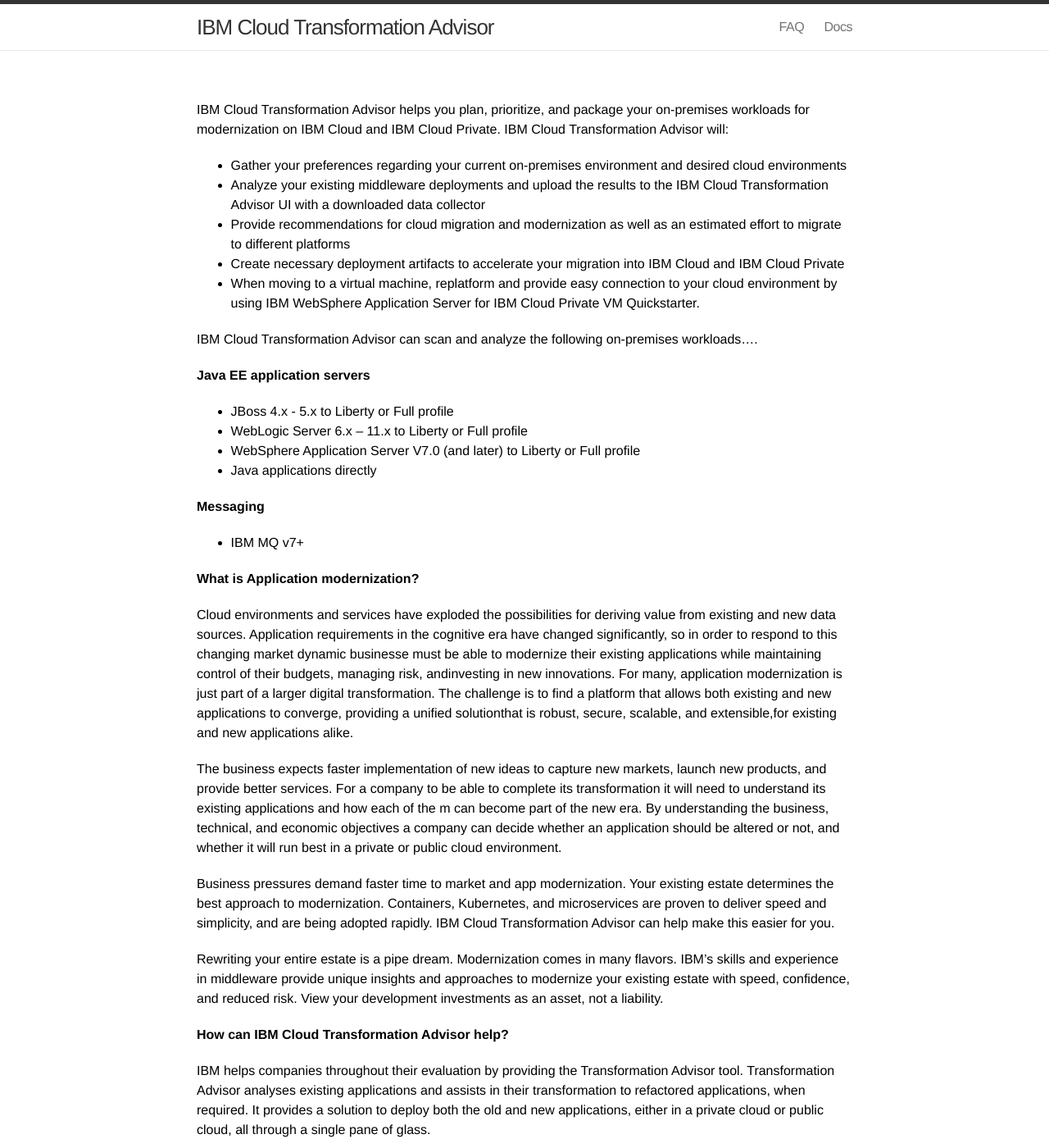
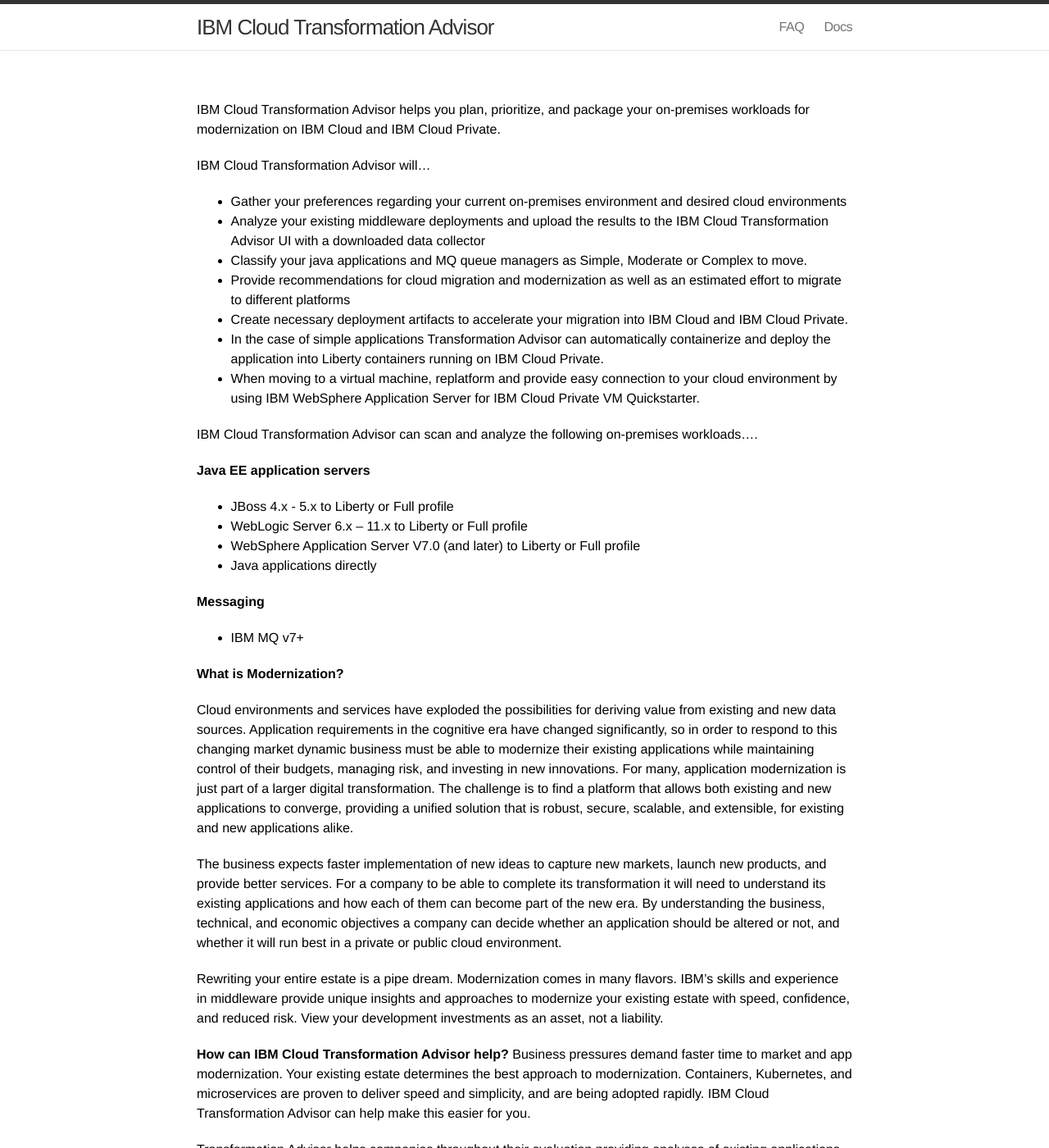
Before and after one commit to TransformationAdvisor/TA.github.io, a Jekyll site: the page built from index.md, in a window 1280 px wide and 1400 px high. Shown: the whole window at 82% size. Built offline with Jekyll 4.4.1, drawn with Linux system fonts in a browser that asks for light colours; some of the changed text lies outside the part shown.

Commit message:
Update index.md

```diff
--- a/index.md
+++ b/index.md
@@ -2,12 +2,16 @@
 layout: page
 ---
 
-IBM Cloud Transformation Advisor helps you plan, prioritize, and package your on-premises workloads for modernization on IBM Cloud and IBM Cloud Private.  IBM Cloud Transformation Advisor will:
+IBM Cloud Transformation Advisor helps you plan, prioritize, and package your on-premises workloads for modernization on IBM Cloud and IBM Cloud Private.
+
+IBM Cloud Transformation Advisor will...
 
 - Gather your preferences regarding your current on-premises environment and desired cloud environments
 - Analyze your existing middleware deployments and upload the results to the IBM Cloud Transformation Advisor UI with a downloaded data collector
+- Classify your java applications and MQ queue managers as Simple, Moderate or Complex to move.
 - Provide recommendations for cloud migration and modernization as well as an estimated effort to migrate to different platforms
-- Create necessary deployment artifacts to accelerate your migration into IBM Cloud and IBM Cloud Private
+- Create necessary deployment artifacts to accelerate your migration into IBM Cloud and IBM Cloud Private.
+- In the case of simple applications Transformation Advisor can automatically containerize and deploy the application into Liberty containers running on IBM Cloud Private.
 - When moving to a virtual machine, replatform and provide easy connection to your cloud environment by using IBM WebSphere Application Server for IBM Cloud Private VM Quickstarter.
 
 IBM Cloud Transformation Advisor can scan and analyze the following on-premises workloads....
@@ -24,19 +28,19 @@
 - IBM MQ v7+
 
 
-**What is Application modernization?**
+**What is Modernization?**
 
-Cloud  environments  and services  have  exploded  the  possibilities  for deriving  value  from  existing  and  new  data  sources.  Application requirements in the cognitive era have changed significantly, so in order to respond  to  this changing  market  dynamic businesse must  be  able  to modernize  their  existing  applications  while  maintaining  control  of  their budgets, managing risk, andinvesting in new innovations. For many, application  modernization is just part of a larger digital transformation. The challenge is to find a platform that allows both existing and  new  applications to  converge, providing a unified solutionthat  is robust, secure, scalable, and extensible,for existing and new applications alike.
+Cloud  environments  and services  have  exploded  the  possibilities  for deriving  value  from  existing  and  new  data  sources.  Application requirements in the cognitive era have changed significantly, so in order to respond  to  this changing  market  dynamic business must be  able  to modernize  their  existing  applications  while  maintaining  control  of  their budgets, managing risk, and investing in new innovations. For many, application  modernization is just part of a larger digital transformation. The challenge is to find a platform that allows both existing and  new  applications to  converge, providing a unified solution that  is robust, secure, scalable, and extensible, for existing and new applications alike.
 
-The business expects faster implementation of new ideas to capture new markets, launch new products, and provide better services. For a company to be able to complete its transformation it will need to understand its existing applications and how each of the m can become part of the new era. By understanding the business, technical, and economic objectives a company can decide whether an application should be altered or not, and whether it will run best in a private or public cloud environment.
-
-Business pressures demand faster time to market and app modernization. Your existing estate determines the best approach to modernization. Containers, Kubernetes, and microservices are proven to deliver speed and simplicity, and are being adopted rapidly. IBM Cloud Transformation Advisor can help make this easier for you.
+The business expects faster implementation of new ideas to capture new markets, launch new products, and provide better services. For a company to be able to complete its transformation it will need to understand its existing applications and how each of them can become part of the new era. By understanding the business, technical, and economic objectives a company can decide whether an application should be altered or not, and whether it will run best in a private or public cloud environment.
 
 Rewriting your entire estate is a pipe dream. Modernization comes in many flavors. IBM’s skills and experience in middleware provide unique insights and approaches to modernize your existing estate with speed, confidence, and reduced risk. View your development investments as an asset, not a liability.
 
+
 **How can IBM Cloud Transformation Advisor help?**
+Business pressures demand faster time to market and app modernization. Your existing estate determines the best approach to modernization. Containers, Kubernetes, and microservices are proven to deliver speed and simplicity, and are being adopted rapidly. IBM Cloud Transformation Advisor can help make this easier for you.
 
-IBM helps companies throughout their evaluation by providing the Transformation Advisor tool. Transformation Advisor analyses existing applications and assists in their transformation to refactored applications, when required. It provides a solution to  deploy both the old and new applications, either in a private cloud or public cloud, all through a single pane of glass.
+Transformation Advisor helps companies throughout their evaluation providing analyses of existing applications and assists in their transformation to refactored applications, when required. It provides a solution to deploy both the old and new applications, either in a private cloud or public cloud, all through a single pane of glass.
 
 IBM Cloud Transformation Advisor is a free tool developed by IBM and is available from the Catalog when you install IBM Cloud Private.
 
```
